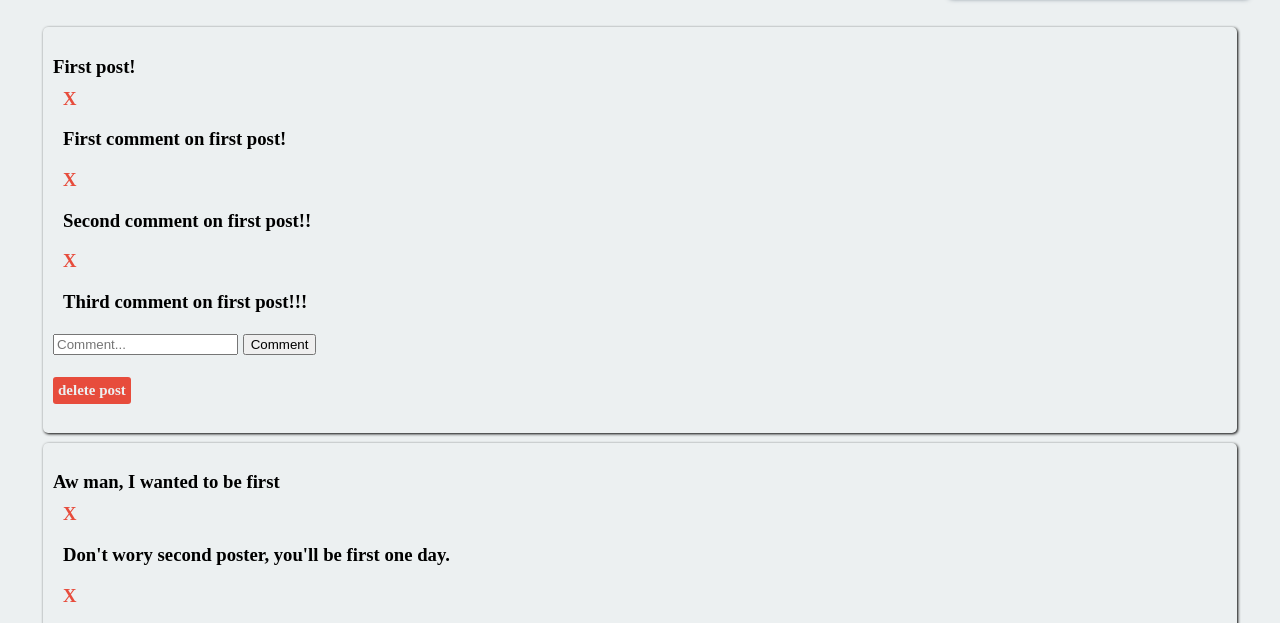
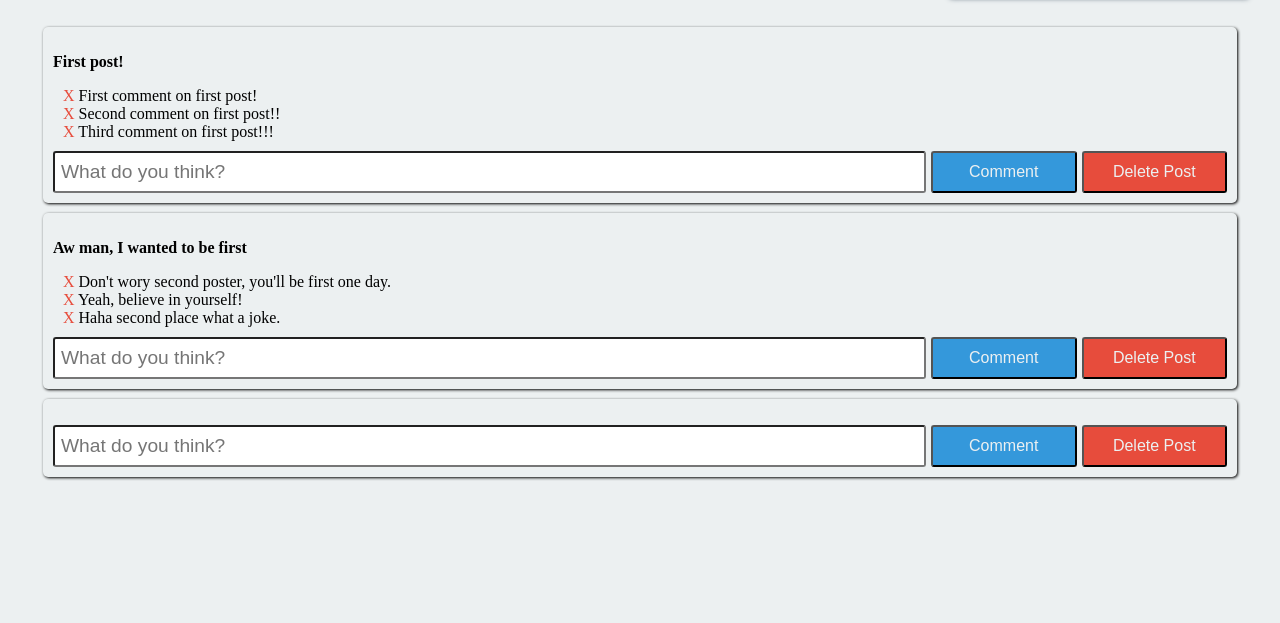
Before and after one commit to AymanGosh/tweeter-, a plain HTML site: page index.html in a window 1280 px wide. Both pictures are taken after a click on the element "Twit". Shown: the part 170-793 px from the top of the page. Drawn offline with nearby package versions, Linux system fonts and the light colour scheme; a web font is replaced by a local one.

Commit message:
version 1.0.1

```diff
--- a/index.html
+++ b/index.html
@@ -1,26 +1,21 @@
 <!DOCTYPE html>
 <html>
-  <head>
-    <title>Tweeter</title>
+<head><title>Tweeter</title>
     <link href="https://fonts.googleapis.com/css?family=Balthazar" rel="stylesheet">
     <link rel="stylesheet" type="text/css" media="screen" href="style.css" />
     <script src="https://ajax.googleapis.com/ajax/libs/jquery/3.3.1/jquery.min.js"></script>
-  </head>
+</head>
+<body>
 
-  <body onload="start()">
-    <div id="container" >
-      <h1 id="title">Tweeter</h1>
-      <input type="text" placeholder="What's on your mind?" id="input">
-      <div id="post" onclick="post()" >Twit</div>
-
-      <div id="posts"  >
-        <!-- iam post -->
-      </div>
+    <div id="container">
+        <h1 id="title">Tweeter</h1>
+        <input type="text" placeholder="What's on your mind?" id="input">
+        <div id="post" onclick="post()">Twit</div>
+        <div id="posts"></div>
     </div>
 
-    <script src="model.js"></script>
     <script src="render.js"></script> <!-- You'll create this soon -->
     <script src="logic.js"></script> <!-- You've got this -->
     <script src="main.js"></script> <!-- You'll create this soon -->
-  </body>
+</body>
 </html>
--- a/logic.js
+++ b/logic.js
@@ -1,56 +1,104 @@
-let tw = Tweeter();
+const Tweeter = function () {
+  const posts = [
+    {
+      text: "First post!",
+      id: "p1",
+      comments: [
+        { id: "c1", text: "First comment on first post!" },
+        { id: "c2", text: "Second comment on first post!!" },
+        { id: "c3", text: "Third comment on first post!!!" },
+      ],
+    },
+    {
+      text: "Aw man, I wanted to be first",
+      id: "p2",
+      comments: [
+        {
+          id: "c4",
+          text: "Don't wory second poster, you'll be first one day.",
+        },
+        { id: "c5", text: "Yeah, believe in yourself!" },
+        { id: "c6", text: "Haha second place what a joke." },
+      ],
+    },
+  ];
 
-function start() {
-  for (post of tw.getPosts()) {
-    let newOb = `<div class="post">
+  let postIdCounter = 3;
+  let commentIdCounter = 7;
 
-     <h3 class=${post.id}> ${post.text}   </h3>
+  const getPosts = () => posts;
 
-     </div> `;
+  const addPost = function (text) {
+    newComment = [];
+    let newID = "p" + postIdCounter;
+    let obj = { text: text, id: newID, comments: newComment };
+    posts.push(obj);
+    postIdCounter++;
+  };
 
-    $("#posts").append(newOb);
+  const removePost = function (postID) {
+    for (let p = 0; p < posts.length; p++) {
+      if (posts[p].id == postID) {
+        posts.splice(p, 1);
+      }
+    }
+  };
 
-    for (comment of post.comments) {
-      let newOb = `<div class="comments">
+  const addComment = function (text, postID) {
+    let newID = "c" + commentIdCounter;
+    let obj = { id: newID, text: text };
+    for (let p = 0; p < posts.length; p++) {
+      if (posts[p].id == postID) {
+        posts[p].comments.push(obj);
+      }
+    }
+    commentIdCounter++;
+  };
 
-      <div>
+  const removeComment = function (postID, commentID) {
+    for (let p = 0; p < posts.length; p++) {
+      if (posts[p].id == postID) {
+        for (let c = 0; c < posts[p].comments.length; c++) {
+          if (posts[p].comments[c].id == commentID) {
+            posts[p].comments.splice(c, 1);
+          }
+        }
+      }
+    }
+  };
 
-      <div class="delete-comment" onclick="deleteComment(this)">X</div>
-       <p class=${comment.id}>  ${comment.text}</p>
+  return {
+    getPosts,
+    addPost,
+    removePost,
+    addComment,
+    removeComment,
+  };
+};
 
-     </div>
+// const tweeter = Tweeter()
 
-     </div> `;
+// tweeter.addPost("This is my own post!")
+// console.log(tweeter.getPosts())
+//This should be added to the posts array:
+//{text: "This is my own post!", id: "p3", comments: []}
 
-      $(`.${post.id}`).append(newOb);
-    }
+// tweeter.removePost("p1")
+// console.log(tweeter.getPosts())
+//There should only be two posts in the post's array:
+//{text: "Aw man, I wanted to be first", id: "p2", comments: Array(3)}
+//{text: "This is my own post!", id: "p3", comments: []}
 
-    $(`.${post.id}`).append(
-      `<div">
-      <input type="text" placeholder="Comment..." id="addComment" name="addComment">
-      <button class="btnComment" onClick="addComment()" >Comment</button>
-      <br><br>
-      <div onclick="deletePost(this)" class="delete" > delete post</div>
+// tweeter.addComment("Damn straight it is!", "p3")
+// tweeter.addComment("Second the best!", "p2")
+// console.log(tweeter.getPosts())
+//This should be added to the third post's comments array:
+//{id: "c7", text: "Damn straight it is!"}
 
-      </div>`
-    );
-    //$(`.${post.id}`).append(' <input type="text" id="fname" name="fname">');
-  }
-}
+//This should be added to the second post's comments array:
+//{id: "c8", text: "Second the best!"}
 
-function addComment() {
-  $("button").on("click", function () {
-    console.log($(this).closest("div").find("input").val());
-  });
-}
-
-function deleteComment(elm) {
-  elm.parentNode.remove();
-}
-function deletePost(elm) {
-  elm.parentNode.parentNode.remove();
-}
-
-function post() {
-  alert("me");
-}
+// tweeter.removeComment("p2", "c6")
+// console.log(tweeter.getPosts())
+//This comment should be removed:
+//{id: "c6", text: "Haha second place what a joke."}
--- a/main.js
+++ b/main.js
@@ -0,0 +1,40 @@
+
+const tweeter = Tweeter()
+const renderer = Renderer()
+renderer.renderPosts(tweeter.getPosts())
+
+const post = function(){
+
+    const post = $(input).val()
+    $(input).val("")
+    tweeter.addPost(post)
+    renderer.renderPosts(tweeter.getPosts())
+
+}
+
+
+$('#posts').on('click', '.delete', function(){
+    const delPost = $(this).closest('.post').data().id
+    tweeter.removePost(delPost)
+    renderer.renderPosts(tweeter.getPosts())
+})
+
+
+$('#posts').on('click', '.comment', function(){
+    const postID = $(this).closest('.post').data().id
+    const inputComment = $(this).closest('.post').find('#input-comment').val()
+    $('#input-comment').val("")
+    tweeter.addComment(inputComment, postID)
+    renderer.renderPosts(tweeter.getPosts())
+})
+
+$('#posts').on('click', '.delete-comment', function(){
+    const postID = $(this).closest('.post').data().id
+    console.log(postID)
+    const commentID = $(this).closest('div').data().id
+    console.log(commentID)
+    tweeter.removeComment(postID, commentID)
+    renderer.renderPosts(tweeter.getPosts())
+
+
+})
--- a/model.js
+++ /dev/null
@@ -1,105 +0,0 @@
-const Tweeter = function () {
-  const _posts = [
-    {
-      text: "First post!",
-      id: "p1",
-      comments: [
-        { id: "c1", text: "First comment on first post!" },
-        { id: "c2", text: "Second comment on first post!!" },
-        { id: "c3", text: "Third comment on first post!!!" },
-      ],
-    },
-    {
-      text: "Aw man, I wanted to be first",
-      id: "p2",
-      comments: [
-        {
-          id: "c4",
-          text: "Don't wory second poster, you'll be first one day.",
-        },
-        { id: "c5", text: "Yeah, believe in yourself!" },
-        { id: "c6", text: "Haha second place what a joke." },
-      ],
-    },
-  ];
-
-  const getPosts = () => _posts;
-
-  return {
-    getPosts: getPosts,
-  };
-};
-
-///////////////////////////////////////////////////////////////////////////////////
-
-// function Tweeter() {
-//   let postIdCounter = 3,
-//     commentIdCounter = 7;
-
-//   let arrayPosts = [
-//     {
-//       text: "First post!",
-//       id: "p1",
-//       comments: [
-//         { id: "c1", text: "First comment on first post!" },
-//         { id: "c2", text: "Second comment on first post!!" },
-//         { id: "c3", text: "Third comment on first post!!!" },
-//       ],
-//     },
-//     {
-//       text: "Aw man, I wanted to be first",
-//       id: "p2",
-//       comments: [
-//         {
-//           id: "c4",
-//           text: "Don't wory second poster, you'll be first one day.",
-//         },
-//         { id: "c5", text: "Yeah, believe in yourself!" },
-//         { id: "c6", text: "Haha second place what a joke." },
-//       ],
-//     },
-//   ];
-//   function getPosts() {
-//     return arrayPosts;
-//   }
-//   function addPost(newPost) {
-//     let newObj = { text: newPost, id: "p" + postIdCounter, comments: [] };
-//     arrayPosts.push(newObj);
-//     postIdCounter++;
-//   }
-//   function removePost(postID) {
-//     arrayPosts = arrayPosts.filter((post) => {
-//       if (post.id != postID) return true;
-//       else return false;
-//     });
-//     // postIdCounter--;
-//   }
-
-//   function addComment(text, postID) {
-//     arrayPosts.map((post) => {
-//       if (post.id == postID) {
-//         let newObj = { id: "c" + commentIdCounter, text: text };
-//         post.comments.push(newObj);
-//         commentIdCounter++;
-//       }
-//     });
-//   }
-//   function removeComment(postID, commentID) {
-//     arrayPosts.map((post) => {
-//       if (post.id == postID) {
-//         post.comments = post.comments.filter((comment) => {
-//           if (comment.id != commentID) return true;
-//           else return false;
-//         });
-//       }
-//     });
-//   }
-
-//   return {
-//     getPosts: getPosts,
-//     addPost: addPost,
-//     removePost: removePost,
-//     addComment: addComment,
-//     removeComment: removeComment,
-//   };
-// }
--- a/render.js
+++ b/render.js
@@ -1,10 +1,35 @@
-function Renderer() {
-  function renderPosts(posts) {
-    // $("#posts");
-    for (post of posts) {
-      alert(post);
+const Renderer = function(){
+
+
+    const renderPosts = function(posts)
+    {
+        $('#posts').empty()
+        for(let post of posts)
+        {
+            console.log(posts)
+            let postBox =
+            $(`<div class="post" data-id="${post.id}">
+            <p class="post-text">${post.text}</p>
+            <div class="comments">${renderComments(post.comments)}</div><div class = "user">
+            <input type="text" placeholder="What do you think?" id="input-comment">
+                <button class="comment">Comment</button>
+                <button class="delete">Delete Post</button>
+            </div></div>`)
+            $("#posts").append(postBox)
+        }
     }
-  }
 
-  return { renderPosts: renderPosts };
+    const renderComments = function(comments){
+        let finalComment = ""
+        for(let comment of comments){
+            finalComment += `<div data-id="${comment.id}"><span class='delete-comment'>X</span> ${comment.text}</div>`
+
+        }
+        return finalComment
+    }
+
+
+    return {
+        renderPosts
+    }
 }
--- a/style.css
+++ b/style.css
@@ -1,33 +1,36 @@
-body {
+body{
     background-color: #ecf0f1;
-  font-family: "Balthazar", serif;
+    font-family: 'Balthazar', serif;
 }
 
-#container {
+#container{
     display: grid;
     grid-gap: 20px;
     padding-left: 25px;
     padding-right: 25px;
     grid-template-columns: 3fr 1fr;
-  grid-template-areas: "h ." "i b" "p p";
+    grid-template-areas:
+    "h ."
+    "i b"
+    "p p"
 }
 
-#header {
+#header{
     grid-area: h;
     color: #3498db;
 }
 
-#input {
+#input{
     grid-area: i;
     padding: 10px;
     font-size: 1.5vw;
 }
 
-#posts {
+#posts{
     grid-area: p;
 }
 
-#post {
+#post{
     grid-area: b;
     padding: 10px;
     background-color: #3498db;
@@ -37,42 +40,68 @@ body {
     display: flex;
     justify-content: center;
     font-size: 2.5vw;
+    position: relative;
 }
 
-.post {
+.post{
     box-shadow: 1px 1px 3px;
     margin: 10px;
     border-radius: 5px;
     padding: 10px;
+    position: relative;
 }
 
-#post:active {
-  background-color: #2980b9;
+#post:active{
+    background-color: #2980b9
 }
 
-.post-text {
+.post-text{
     font-weight: bold;
 }
 
-.comments {
+.comments{
     margin-left: 10px;
     margin: 10px;
+
+}
+.user{
+    display: grid;
+    grid-template-columns: 6fr 1fr 1fr;
+    grid-gap: 5px;
 }
 
-.commentContener {
-  display: run-in;
-}
-.delete {
+.delete{
     cursor: pointer;
     color: #ecf0f1;
     background-color: #e74c3c;
     display: inline-block;
-  padding: 5px;
+    padding: 10px;
     border-radius: 3px;
-  font-size: 0.8em;
+    font-size: 1em;
+
 }
 
-.delete-comment {
+
+.comment{
+    cursor: pointer;
+    color: #ecf0f1;
+    background-color: #3498db;
+    padding: 10px;
+    border-radius: 3px;
+    font-size: 1em;
+
+
+}
+
+.delete-comment{
     cursor: pointer;
     color: #e74c3c;
 }
+
+#input-comment{
+    padding: 6px;
+    font-size: 1.5vw;
+    display: flex;
+    border-radius: 3px;
+
+}
```
Lines whose indentation alone changed are shown as unchanged.
